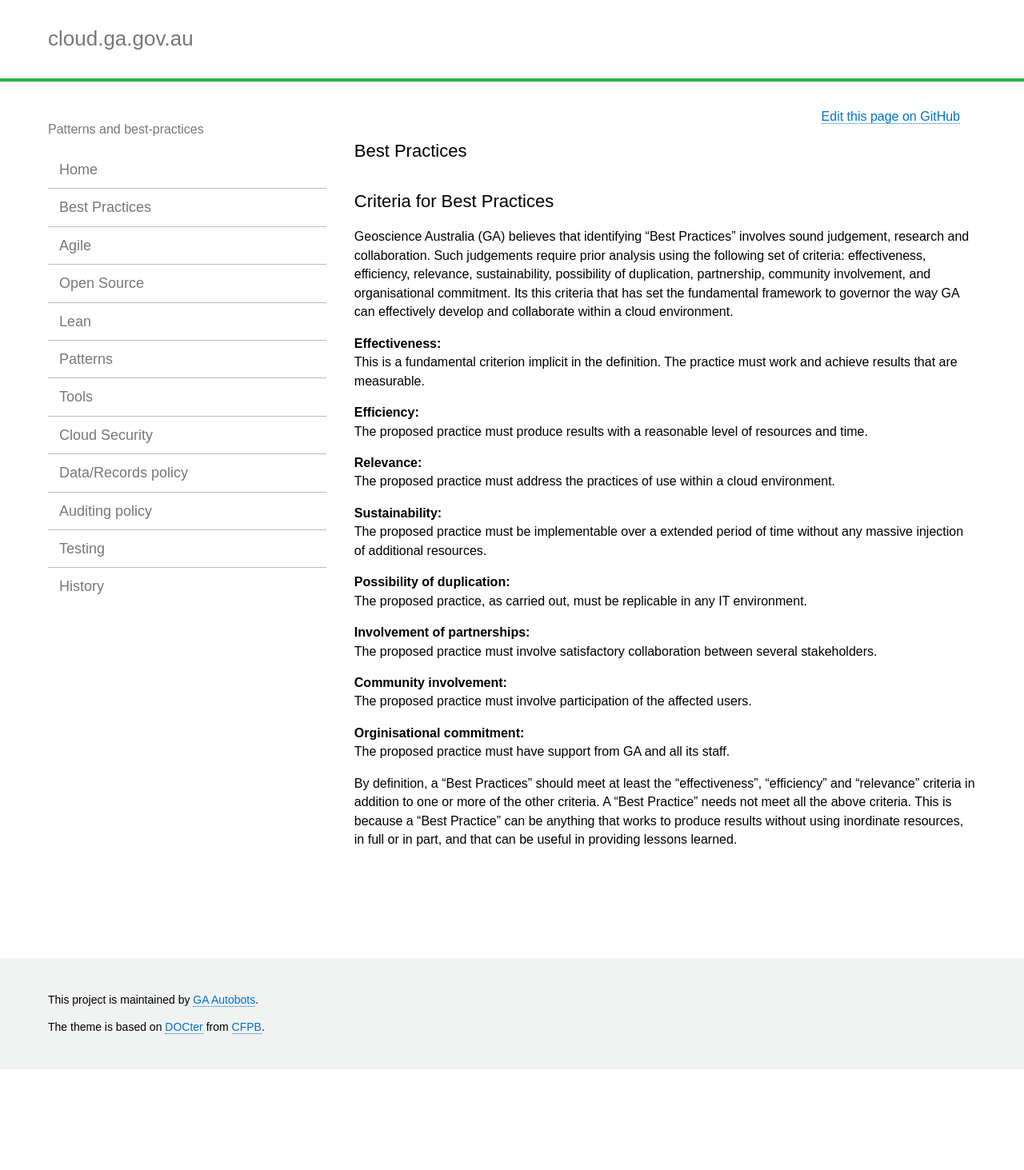
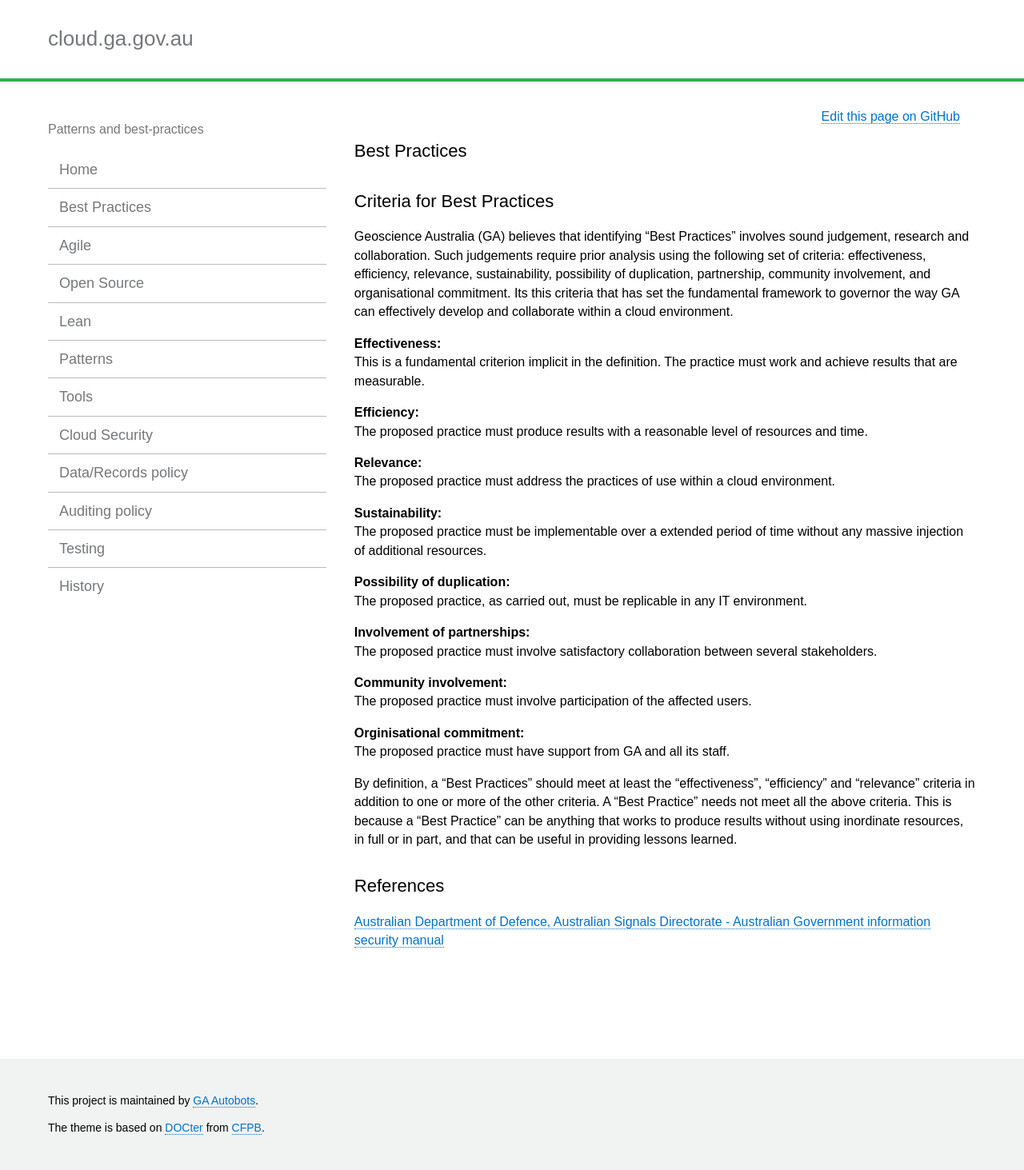
Before and after one commit to GeoscienceAustralia/cloud, a Jekyll site: the page built from docs/_pages/best_practices_index.md, in a window 1280 px wide. Shown: the whole page at 80% size. Built offline with Jekyll 4.4.1, drawn with Linux system fonts in a browser that asks for light colours; before the commit the page ends 1337 px from its top, so only the background shows below that.

Commit message:
Update best_practices_index.md

```diff
--- a/docs/_pages/best_practices_index.md
+++ b/docs/_pages/best_practices_index.md
@@ -33,3 +33,8 @@ The proposed practice must involve participation of the affected users.
 The proposed practice must have support from GA and all its staff.
 
 By definition, a “Best Practices” should meet at least the “effectiveness”, “efficiency” and “relevance” criteria in addition to one or more of the other criteria. A “Best Practice” needs not meet all the above criteria. This is because a “Best Practice” can be anything that works to produce results without using inordinate resources, in full or in part, and that can be useful in providing lessons learned.
+
+
+<h2>References</h2>
+
+[Australian Department of Defence, Australian Signals Directorate - Australian Government information security manual](http://www.asd.gov.au/publications/Information_Security_Manual_2016_Controls.pdf)
```
